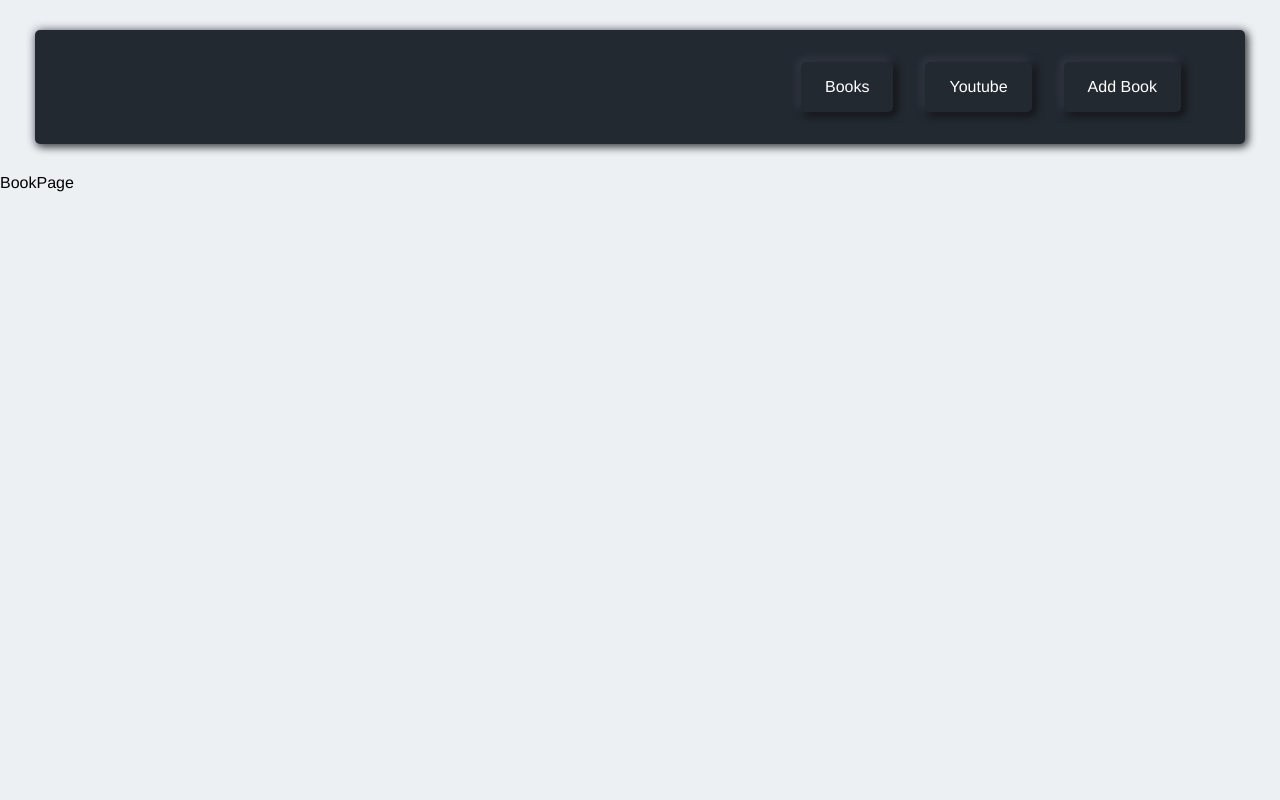
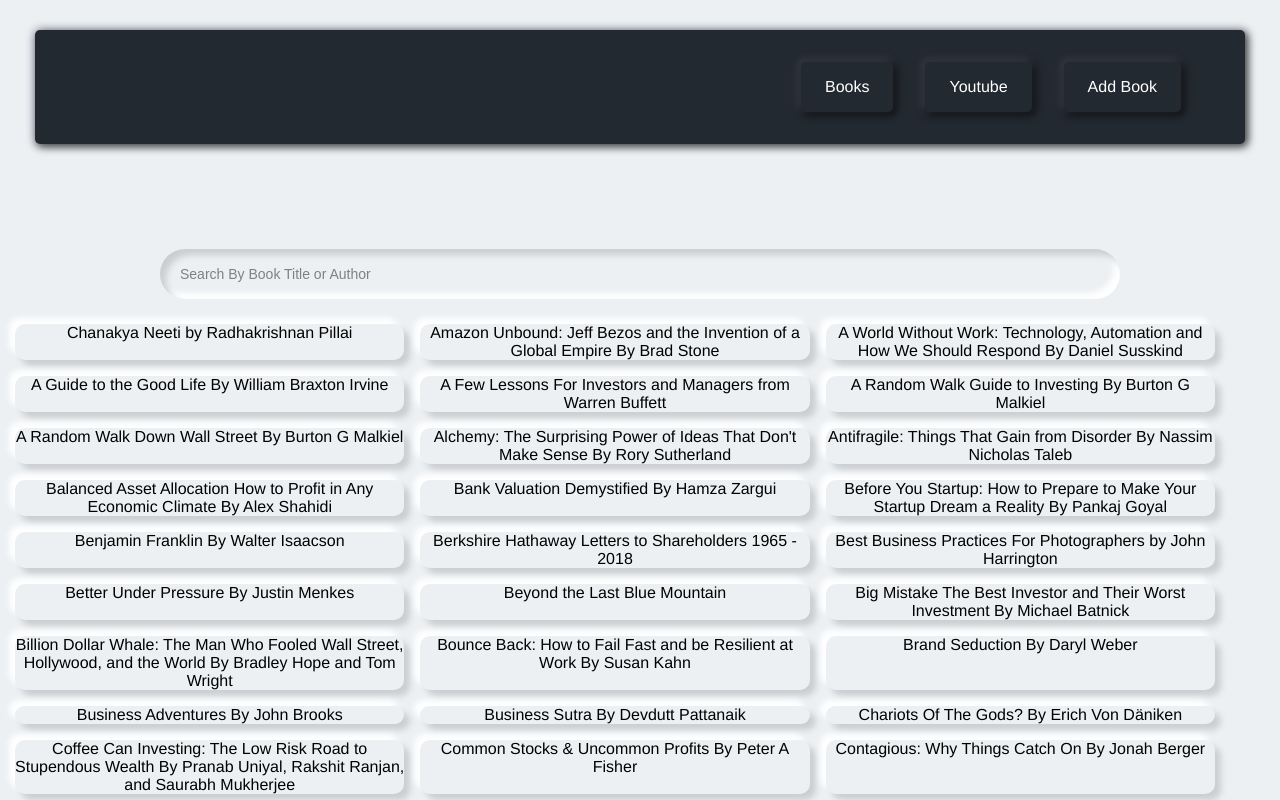
Before and after one commit to 05Prakhar/videos, a Vue app: page /book in a window 1280 px wide. Shown: the top 800 px of the page. Built offline with nearby package versions, Linux system fonts and the light colour scheme.

Commit message:
CSS Updates

```diff
--- a/src/components/addBooks.vue
+++ b/src/components/addBooks.vue
@@ -1,30 +1,38 @@
 <template>
   <section>
     <div class="add-container">
-      <input type="text" placeholder="Title" v-model="titleText">
-      <input type="text" placeholder="Author" v-model="authorText">
-      <input type="text" placeholder="Category" v-model="categoryText">
-      <input type="text" placeholder="Image Link" v-model="imageLink">
-      <input type="text" placeholder="Book Link" v-model="bookLink">
+      <input type="text" placeholder="Title" v-model="titleText" />
+      <input type="text" placeholder="Author" v-model="authorText" />
+      <input type="text" placeholder="Category" v-model="categoryText" />
+      <input type="text" placeholder="Image Link" v-model="imageLink" />
+      <input type="text" placeholder="Download Link" v-model="downloadLink" />
+      <input type="text" placeholder="Amazon Link" v-model="amazonLink" />
+      <input type="text" placeholder="Flipkart Link" v-model="flipkartLink" />
       <div class="button-set">
         <button @click="addItem">Add</button>
         <button @click="clearItem">Clear</button>
       </div>
+      <button @click="modifyFile">Modify List</button>
     </div>
   </section>
 </template>
 
 <script>
+import { Books } from "@/data";
+
 export default {
-  name: 'AddBook',
+  name: "AddBook",
   data() {
     return {
-      titleText: '',
-      authorText: '',
-      categoryText: '',
-      imageLink: '',
-      bookLink: '',
-    }
+      titleText: "",
+      authorText: "",
+      categoryText: "",
+      imageLink: "",
+      downloadLink: "",
+      amazonLink: "",
+      flipkartLink: "",
+      Books,
+    };
   },
   methods: {
     addItem() {
@@ -32,20 +40,49 @@
         title: this.titleText,
         author: this.authorText,
         category: this.categoryText,
-        image: this.imageLink,
-        link: this.bookLink,
+        imageURL: this.imageLink,
+        downloadURL: this.downloadLink,
+        amazonURL: this.amazonLink,
+        flipkartURL: this.flipkartLink,
       };
-      console.log(payload)
+      console.log(payload);
     },
     clearItem() {
-      this.titleText = '';
-      this.authorText = '';
-      this.categoryText = '';
-      this.imageLink = '';
-      this.bookLink = '';
+      this.titleText = "";
+      this.authorText = "";
+      this.categoryText = "";
+      this.imageLink = "";
+      this.bookLink = "";
+    },
+    modifyFile() {
+      const bk = this.Books;
+      const splitBK = bk
+        .map((el) => ({
+          title: el.title.split(/By|by/).at(0).trim(),
+          author: el.title.split(/By|by/).at(1),
+          category: el.category,
+          imageURL: el.imageURL,
+          amazonURL: el.amazonURL,
+          flipkartURL: el.flipkartURL,
+          downloadURL: el.downloadURL,
+        }))
+        .sort((val) => val.title);
+      const noAuthorBK = splitBK.filter((el) => el.author === undefined);
+      console.log("Split File", splitBK);
+      console.log("Author Missing File", noAuthorBK);
+      // this.download(JSON.stringify(splitBK), "bookWithAuthor.json", "text/plain");
+      // this.download(JSON.stringify(noAuthorBK), "bookWithoutAuthor.json", "text/plain");
+    },
+    download(content, fileName, contentType) {
+      const a = document.createElement("a");
+      const file = new Blob([content], { type: contentType });
+      a.href = URL.createObjectURL(file);
+      a.download = fileName;
+      a.click();
+      a.remove();
     },
   },
-}
+};
 </script>
 
 <style scoped>
@@ -54,6 +91,7 @@
   align-items: center;
   justify-content: center;
   margin-top: 100px;
+  margin-bottom: 50px;
 }
 .add-container {
   border-radius: 20px;
@@ -90,7 +128,7 @@
   outline: none;
   color: white;
   margin-top: 20px;
-  background: #1DA1F2;
+  background: #1da1f2;
   height: 40px;
   border-radius: 20px;
   font-weight: 900;
--- a/src/components/bookPage.vue
+++ b/src/components/bookPage.vue
@@ -1,21 +1,90 @@
 <template>
-  <div>
-    BookPage
-  </div>
+  <section>
+    <input
+      type="text"
+      placeholder="Search By Book Title or Author"
+      v-model="searchBook"
+      @input="onSearch"
+    />
+    <div class="book-container">
+      <div
+        class="book-card"
+        v-for="(book, index) in filteredBooks"
+        :key="index"
+      >
+        <div>{{ book.title }}</div>
+        <!-- <div>{{ book.category }}</div>
+        <div>{{ book.author }}</div>
+        <div>{{ book.imageURL }}</div>
+        <div>{{ book.amazonURL }}</div>
+        <div>{{ book.flipkartURL }}</div>
+        <div>{{ book.downloadURL }}</div> -->
+      </div>
+    </div>
+  </section>
 </template>
 
 <script>
-import { Books } from '@/data';
+import { Books } from "@/data";
 
 export default {
-  name: 'BookPage',
+  name: "BookPage",
   data() {
     return {
       Books,
+      searchBook: "",
     };
+  },
+  computed: {
+    filteredBooks() {
+      if (this.searchBook !== "") {
+        return this.Books.filter((el) => el.title == this.searchBook);
+      }
+      return this.Books;
+    },
   },
 };
 </script>
 
 <style scoped>
+section {
+  margin-top: 100px;
+  margin-bottom: 50px;
+  text-align: center;
+}
+input::placeholder {
+  color: gray;
+}
+input {
+  width: 75%;
+  background: #ecf0f3;
+  margin: 5px;
+  padding: 10px 10px 10px 20px;
+  height: 50px;
+  font-size: 14px;
+  border-radius: 50px;
+  border: none;
+  box-sizing: border-box;
+  box-shadow: inset 6px 6px 6px #cbced1, inset -6px -6px 6px white;
+}
+.book-container {
+  max-width: 1200px;
+  margin: 20px 15px;
+  display: grid;
+  grid-gap: 1rem;
+}
+@media (min-width: 600px) and (max-width: 900px) {
+  .book-container {
+    grid-template-columns: repeat(2, 1fr);
+  }
+}
+@media (min-width: 900px) {
+  .book-container {
+    grid-template-columns: repeat(3, 1fr);
+  }
+}
+.book-card {
+  border-radius: 10px;
+  box-shadow: 6px 6px 6px #cbced1, -6px -6px 6px white;
+}
 </style>
--- a/src/components/ytPage.vue
+++ b/src/components/ytPage.vue
@@ -1,21 +1,71 @@
 <template>
-  <div>
-    ytPage
-  </div>
+  <section>
+    <input
+      type="text"
+      placeholder="Search By Channel Title"
+      v-model="searchYT"
+    />
+    <div class="yt-container">
+      <div class="yt-card" v-for="(book, index) in filteredYT" :key="index">
+        <div>{{ book.title }}</div>
+        <div>{{ book.link }}</div>
+        <div>{{ book.author }}</div>
+      </div>
+    </div>
+  </section>
 </template>
 
 <script>
-import { YouTube } from '@/data';
+import { YouTube } from "@/data";
 
 export default {
-  name: 'YTPage',
+  name: "YTPage",
   data() {
     return {
       YouTube,
+      searchYT: "",
     };
+  },
+  computed: {
+    filteredYT() {
+      if (this.searchYT !== "") {
+        return this.YouTube.filter((el) => el.title == this.searchYT);
+      }
+      return this.YouTube;
+    },
   },
 };
 </script>
 
 <style scoped>
+section {
+  margin-top: 100px;
+  margin-bottom: 50px;
+  text-align: center;
+}
+input::placeholder {
+  color: gray;
+}
+input {
+  width: 75%;
+  background: #ecf0f3;
+  margin: 5px;
+  padding: 10px 10px 10px 20px;
+  height: 50px;
+  font-size: 14px;
+  border-radius: 50px;
+  border: none;
+  box-sizing: border-box;
+  box-shadow: inset 6px 6px 6px #cbced1, inset -6px -6px 6px white;
+}
+.yt-container {
+  max-width: 1200px;
+  margin: 20px 15px;
+  display: grid;
+  grid-gap: 1rem;
+}
+.yt-card {
+  border-radius: 10px;
+  box-shadow: 6px 6px 6px #cbced1, -6px -6px 6px white;
+}
 </style>
--- a/src/data/BookList.json
+++ b/src/data/BookList.json
@@ -442,7 +442,8 @@
   },
   {
     "title": "The Psychology of Money By Morgan Housel",
-    "category": "Finance"
+    "category": "Finance",
+    "image": "https://covers.zlibcdn2.com/covers299/books/ac/c5/21/acc521dcbf15f206f9b8155e68622706.jpg"
   },
   {
     "title": "The Ride of a Lifetime By Robert Iger"
@@ -1159,7 +1160,9 @@
     "title": "Understanding Machine Learning: From Theory to Algorithms",
     "author": "Shai Shalev-Shwartz and Shai Ben-David",
     "category": "Technology",
-    "image": "",
-    "link": ""
+    "imageURL": "",
+    "amazonURL": "",
+    "flipkartURL": "",
+    "downloadURL": ""
   }
 ]
--- a/src/data/index.js
+++ b/src/data/index.js
@@ -1,10 +1,12 @@
+import Content from './Content.json';
 import BookList from './BookList.json';
 import YTChannels from './YoutubeChannels.json';
 
-const Books = BookList.sort((bk) => bk.title);
-const YouTube = YTChannels.sort((yt) => yt.title);
+// const Books = BookList.sort((bk) => bk.title);
+// const YouTube = YTChannels.sort((yt) => yt.title);
 
 export {
-  Books,
-  YouTube,
-}
+  Content,
+  BookList as Books,
+  YTChannels as YouTube,
+};
```
Also changed, not shown: src/components/index.js (+4 -4 lines), src/components/listing.vue (+9 -9 lines), src/components/playlist.vue (+13 -11 lines), src/data/Content.json (renamed from src/assets/Content.json).
